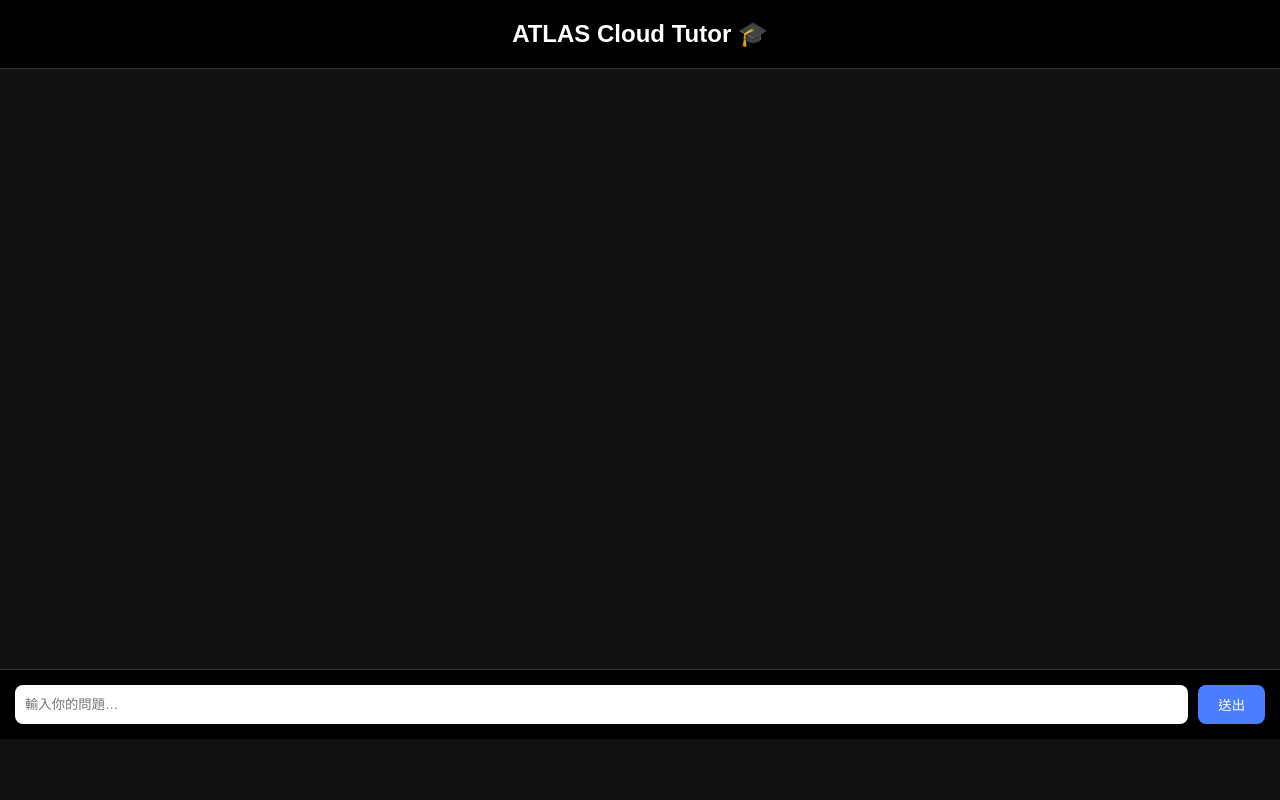
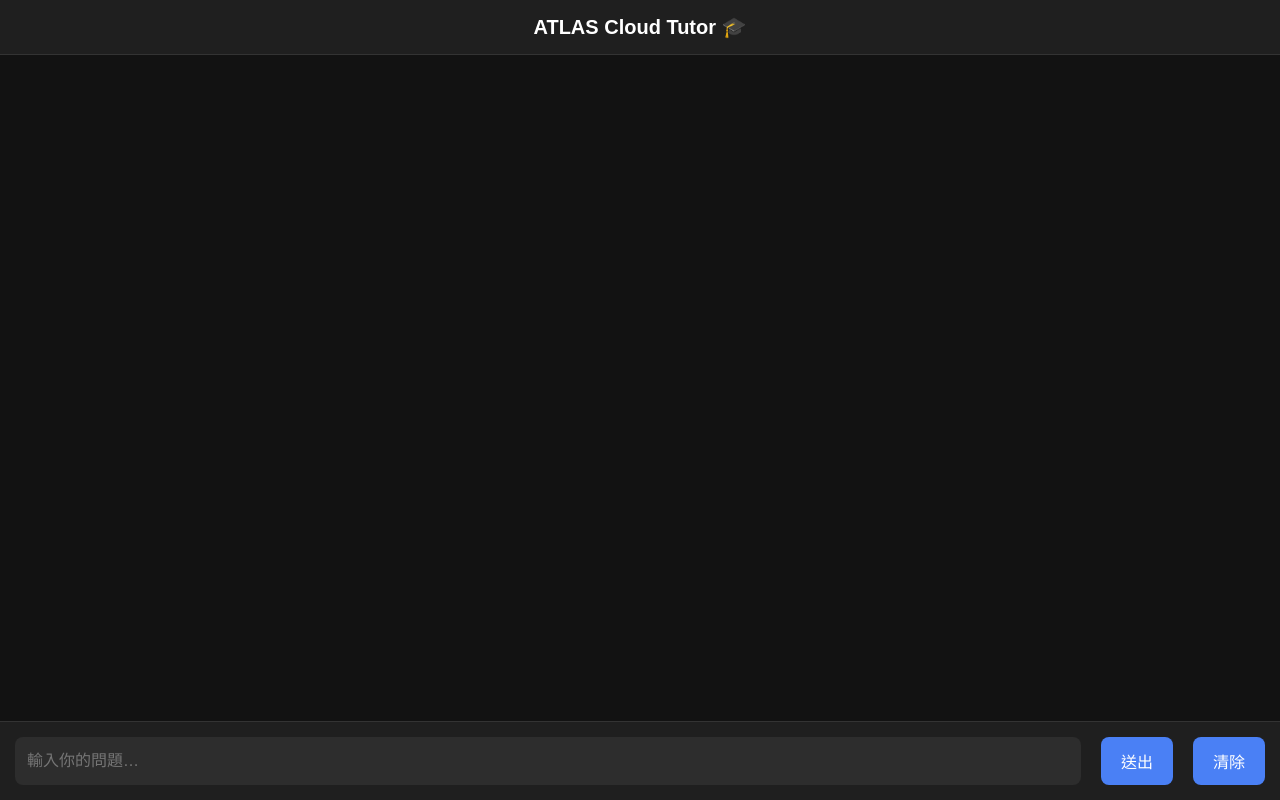
Before and after one commit to qqv1026/atlas-cloud, a Flask app: template templates/tutor.html in a window 1280 px wide. Run offline with Flask 3, Linux system fonts and the light colour scheme; the template is opened without the code that fills it, so the values that code supplies are empty.

Commit message:
Add files via upload

```diff
--- a/templates/tutor.html
+++ b/templates/tutor.html
@@ -1,114 +1,201 @@
 <!DOCTYPE html>
 <html lang="zh-Hant">
 <head>
-    <meta charset="UTF-8" />
-    <meta name="viewport" content="width=device-width, initial-scale=1.0" />
-    <title>ATLAS Cloud Tutor 🎓</title>
-
+    <meta charset="UTF-8">
+    <meta name="viewport" content="width=device-width, initial-scale=1, maximum-scale=1">
+    <title>ATLAS Cloud Tutor</title>
     <style>
         body {
             margin: 0;
-            background: #111;
-            color: white;
+            background: #121212;
             font-family: "Microsoft JhengHei", sans-serif;
+            color: #fff;
+            display: flex;
+            flex-direction: column;
+            height: 100vh;
         }
 
         .header {
-            padding: 20px;
-            background: #000;
-            font-size: 24px;
+            background: #1f1f1f;
+            padding: 15px;
+            font-size: 20px;
             font-weight: bold;
             text-align: center;
             border-bottom: 1px solid #333;
         }
 
-        #chat {
-            height: 70vh;
+        .chat-container {
+            flex: 1;
             overflow-y: auto;
             padding: 20px;
+            max-width: 900px;
+            margin: 0 auto;
         }
 
-        .bubble {
+        .msg {
             max-width: 70%;
             padding: 12px 16px;
-            margin: 10px 0;
+            margin-bottom: 12px;
             border-radius: 10px;
+            line-height: 1.5;
+            white-space: pre-wrap;
         }
 
         .user {
-            background: #4a7dff;
+            background: #4a80f5;
             margin-left: auto;
+            text-align: right;
         }
 
-        .bot {
-            background: #333;
+        .assistant {
+            background: #2d2d2d;
             margin-right: auto;
         }
 
-        .input-area {
+        .input-bar {
+            display: flex;
             padding: 15px;
-            display: flex;
-            background: #000;
+            background: #1f1f1f;
             border-top: 1px solid #333;
+            gap: 10px;
         }
 
         input {
             flex: 1;
-            padding: 10px;
+            padding: 12px;
             border-radius: 8px;
             border: none;
             outline: none;
+            background: #2d2d2d;
+            color: #fff;
+            font-size: 16px;
         }
 
         button {
             margin-left: 10px;
-            padding: 10px 20px;
-            background: #4a7dff;
+            padding: 12px 20px;
+            background: #4a80f5;
+            color: #fff;
             border: none;
             border-radius: 8px;
-            color: white;
             cursor: pointer;
+            font-size: 16px;
+        }
+
+        button:disabled {
+            background: #777;
+            cursor: not-allowed;
+        }
+
+        .thinking {
+            opacity: 0.7;
+            font-style: italic;
         }
     </style>
 </head>
+<body>
 
-<body>
 <div class="header">ATLAS Cloud Tutor 🎓</div>
 
-    <div id="chat"></div>
+<div class="chat-container" id="chat"></div>
 
-    <div class="input-area">
-        <input id="question" placeholder="輸入你的問題…" />
-        <button onclick="send()">送出</button>
+<div class="input-bar">
+    <input id="question" type="text" placeholder="輸入你的問題…" />
+    <button onclick="sendMessage()" id="sendBtn">送出</button>
+    <button onclick="clearChat()" id="clearBtn">清除</button>
 </div>
 
 <script>
-        function addBubble(text, cls) {
-            const div = document.createElement("div");
-            div.className = "bubble " + cls;
-            div.innerText = text;
-            document.getElementById("chat").appendChild(div);
+const chat = document.getElementById("chat");
+const input = document.getElementById("question");
+const sendBtn = document.getElementById("sendBtn");
+const clearBtn = document.getElementById("clearBtn");
+let lastSendTime = 0;
+
+function saveHistory() {
+    const items = Array.from(chat.querySelectorAll('.msg')).map(el => ({
+        sender: el.className.includes('user') ? 'user' : 'assistant',
+        text: el.innerText
+    }));
+    localStorage.setItem('tutor_history', JSON.stringify(items));
 }
 
-        async function send() {
-            const q = document.getElementById("question").value.trim();
+function loadHistory() {
+    try {
+        const raw = localStorage.getItem('tutor_history');
+        if (!raw) return;
+        const items = JSON.parse(raw);
+        items.forEach(i => appendMessage(i.text, i.sender));
+    } catch {}
+}
+
+function appendMessage(text, sender) {
+    const msg = document.createElement("div");
+    msg.className = "msg " + sender;
+    msg.innerText = text;
+    chat.appendChild(msg);
+    chat.scrollTop = chat.scrollHeight;
+    saveHistory();
+}
+
+async function sendMessage() {
+    let q = input.value.trim();
     if (!q) return;
+    const now = Date.now();
+    if (now - lastSendTime < 500) return;
+    lastSendTime = now;
 
-            addBubble(q, "user");
+    appendMessage(q, "user");
+    input.value = "";
+    sendBtn.disabled = true;
 
-            const res = await fetch("/tutor", {
+    appendMessage("老師正在思考中… ⏳", "assistant thinking");
+    const thinkingBubble = chat.lastChild;
+
+    try {
+        const controller = new AbortController();
+        const t = setTimeout(() => controller.abort(), 20000);
+        const response = await fetch("/tutor", {
             method: "POST",
-                headers: { "Content-Type": "application/json" },
-                body: JSON.stringify({ question: q })
+            headers: { "Content-Type": "application/json", "Accept": "application/json" },
+            body: JSON.stringify({ question: q }),
+            signal: controller.signal
+        });
+        clearTimeout(t);
+        if (!response.ok) {
+            throw new Error("HTTP " + response.status);
+        }
+        const data = await response.json();
+
+        thinkingBubble.remove();
+
+        if (data.answer) {
+            appendMessage(data.answer, "assistant");
+        } else {
+            appendMessage("⚠️ 錯誤：" + JSON.stringify(data), "assistant");
+        }
+    } catch (err) {
+        thinkingBubble.remove();
+        appendMessage("❌ 連線錯誤：" + err.message, "assistant");
+    }
+
+    sendBtn.disabled = false;
+}
+
+input.addEventListener("keypress", function(e) {
+    if (e.key === "Enter") sendMessage();
 });
 
-            const data = await res.json();
+function clearChat() {
+    chat.innerHTML = "";
+    localStorage.removeItem('tutor_history');
+}
 
-            // ⭐ 只顯示 AI 回答的 answer，不顯示整個 object
-            addBubble(data.answer || "(無回應)", "bot");
+document.addEventListener('DOMContentLoaded', function() {
+    loadHistory();
+    input.focus();
+});
+</script>
 
-            document.getElementById("question").value = "";
-        }
-    </script>
 </body>
 </html>
```
Lines whose indentation alone changed are shown as unchanged.
